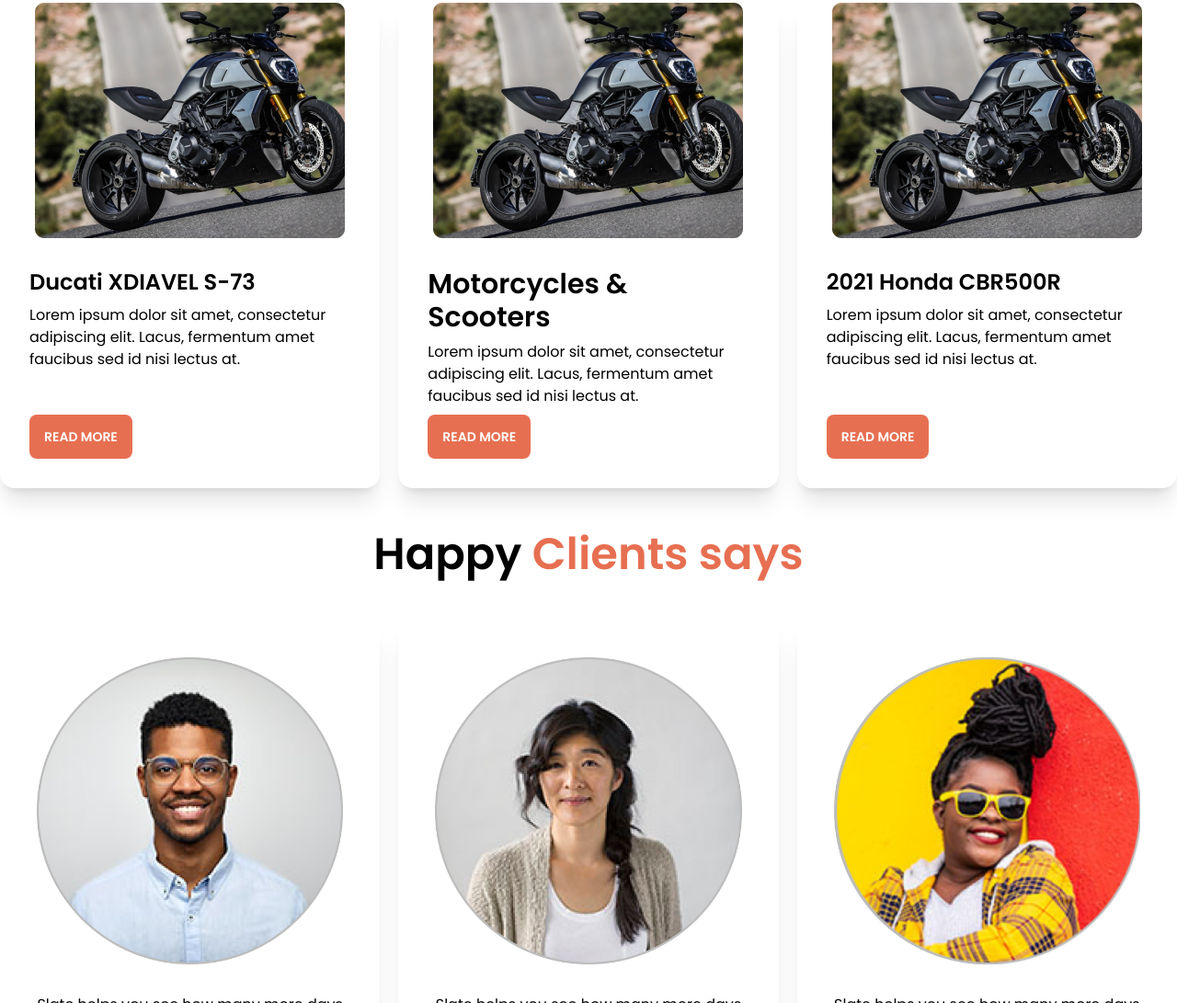
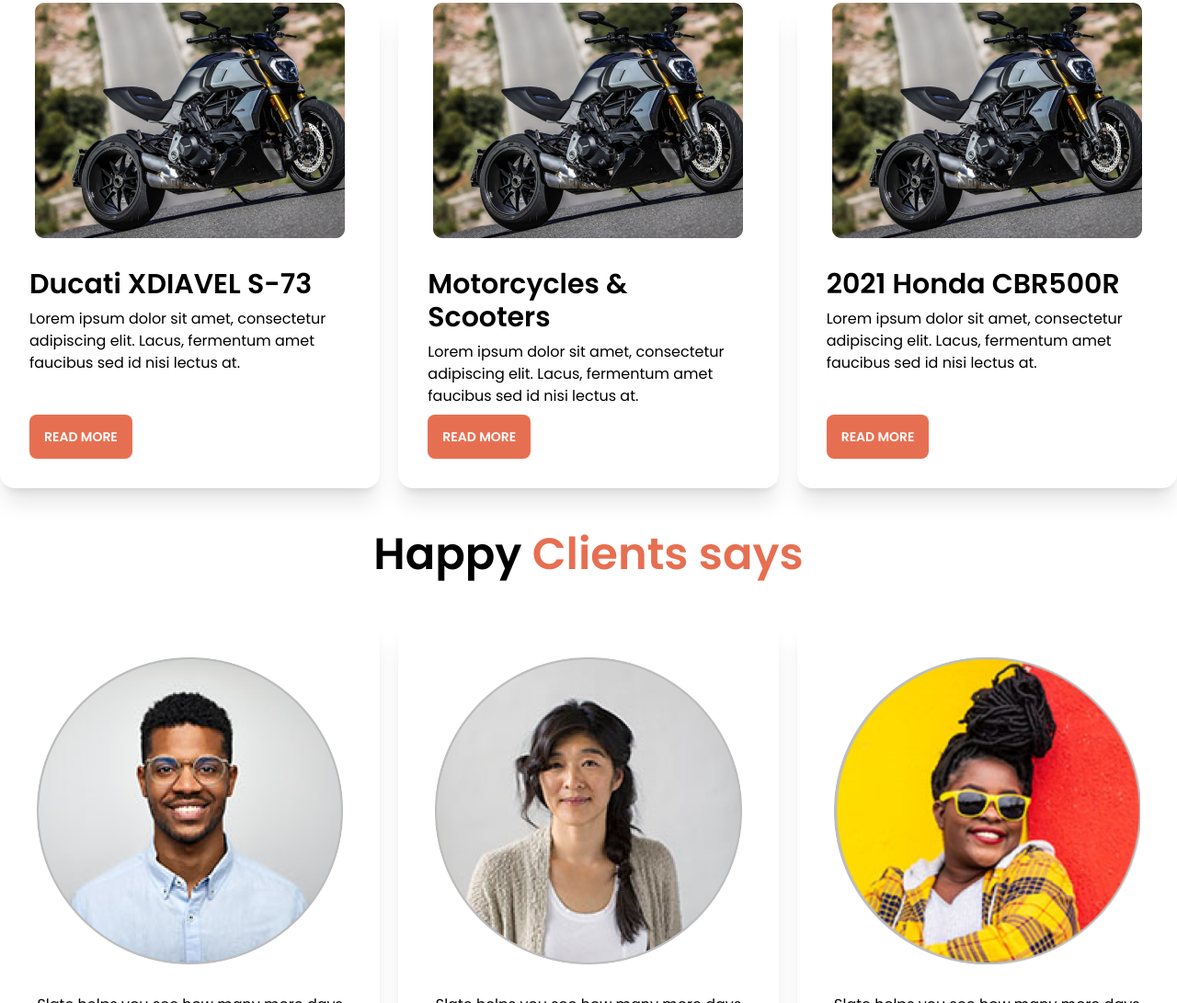
Before and after one commit to munna500362/Biker-Zone, a plain HTML site: page index.html in a window 1280 px wide. Shown: the part 793-1884 px from the top of the page at 92% size. Drawn offline with nearby package versions, Linux system fonts and the light colour scheme.

Commit message:
section end

```diff
--- a/index.html
+++ b/index.html
@@ -176,7 +176,7 @@
             <div class="card   shadow-xl">
               <figure><img class="w-100%" src="biker-zone-resources-main/images/others/latest1.png" alt="Shoes" /></figure>
                 <div class="card-body text-black">
-                  <h2 class="card-title text-xl  md:text-2xl lg:3xl font-semibold ">Ducati XDIAVEL S-73
+                  <h2 class="card-title text-xl  md:text-2xl lg:text-3xl font-semibold ">Ducati XDIAVEL S-73
                   </h2>
                   <p  >
                     Lorem ipsum dolor sit amet, consectetur
@@ -192,7 +192,7 @@
             <div class="card   shadow-xl">
               <figure><img class="w-100%" src="biker-zone-resources-main/images/others/latest1.png" alt="Shoes" /></figure>
                 <div class="card-body text-black">
-                  <h2 class="card-title text-xl md:2xl lg:text-3xl font-semibold ">
+                  <h2 class="card-title text-xl md:text-2xl lg:text-3xl font-semibold ">
                     Motorcycles & Scooters
                   </h2>
                   <p  >
@@ -209,7 +209,7 @@
               <div class="card   shadow-xl">
                 <figure><img class="w-100%" src="biker-zone-resources-main/images/others/latest1.png" alt="Shoes" /></figure>
                   <div class="card-body text-black">
-                    <h2 class="card-title text-xl md:text-2xl lg:3xl font-semibold ">2021 Honda CBR500R
+                    <h2 class="card-title text-xl md:text-2xl lg:text-3xl font-semibold ">2021 Honda CBR500R
                     </h2>
                     <p  >
                       Lorem ipsum dolor sit amet, consectetur
```
